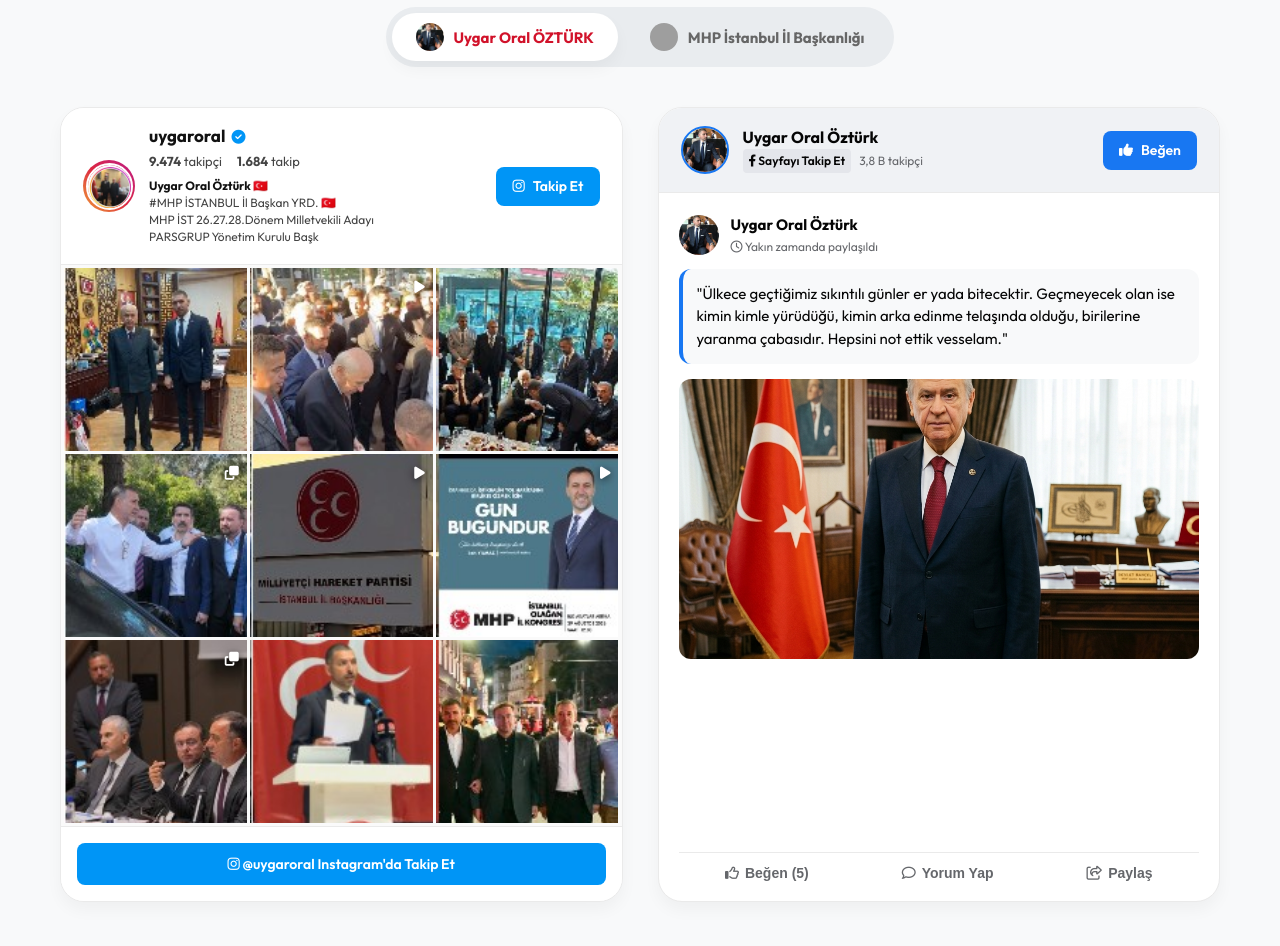
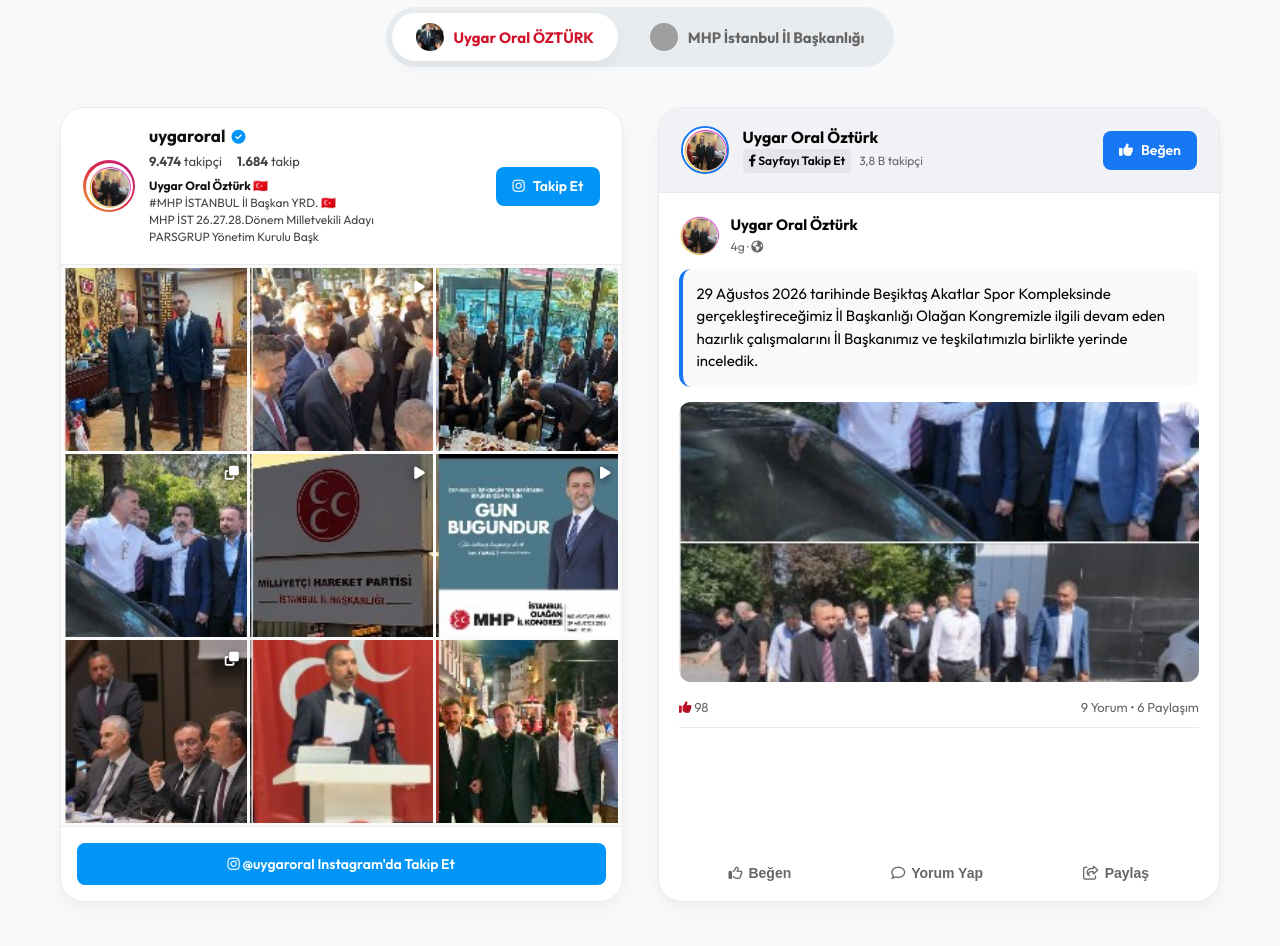
Before and after one commit to rulingghost/mhp, a plain HTML site: page index.html in a window 1280 px wide. Shown: the part 3320-4266 px from the top of the page. Drawn offline with nearby package versions, Linux system fonts and the light colour scheme; grey boxes are pictures that could not be loaded; a web font is replaced by a local one.

Commit message:
Updated Facebook post card with latest real post content and photos

```diff
--- a/index.html
+++ b/index.html
@@ -300,7 +300,7 @@
                     <div class="feed-card facebook-feed">
                         <div class="feed-header fb-page-header">
                             <div class="feed-profile">
-                                <img src="./assets/foto.jpeg" alt="Uygar Oral Öztürk" class="fb-avatar">
+                                <img src="./assets/uygar_insta_profile.jpg" alt="Uygar Oral Öztürk" class="fb-avatar">
                                 <div>
                                     <h4 class="fb-title">Uygar Oral Öztürk</h4>
                                     <div class="fb-sub"><span class="badge-fb"><i class="fab fa-facebook-f"></i> Sayfayı Takip Et</span> <span class="followers-count">3,8 B takipçi</span></div>
@@ -310,20 +310,24 @@
                         </div>
                         <div class="fb-post">
                             <div class="fb-post-user">
-                                <img src="./assets/foto.jpeg" alt="Avatar" class="fb-user-thumb">
+                                <img src="./assets/uygar_insta_profile.jpg" alt="Avatar" class="fb-user-thumb">
                                 <div>
                                     <span class="user-name">Uygar Oral Öztürk</span>
-                                    <span class="post-time"><i class="far fa-clock"></i> Yakın zamanda paylaşıldı</span>
+                                    <span class="post-time">4g · <i class="fas fa-globe-americas"></i></span>
                                 </div>
                             </div>
                             <div class="fb-post-content">
-                                <p>"Ülkece geçtiğimiz sıkıntılı günler er yada bitecektir. Geçmeyecek olan ise kimin kimle yürüdüğü, kimin arka edinme telaşında olduğu, birilerine yaranma çabasıdır. Hepsini not ettik vesselam."</p>
+                                <p>29 Ağustos 2026 tarihinde Beşiktaş Akatlar Spor Kompleksinde gerçekleştireceğimiz İl Başkanlığı Olağan Kongremizle ilgili devam eden hazırlık çalışmalarını İl Başkanımız ve teşkilatımızla birlikte yerinde inceledik.</p>
                             </div>
                             <div class="fb-post-image">
-                                <img src="./assets/mhp_bahceli.jpg" alt="Devlet Bahçeli ile Toplantı">
+                                <img src="./assets/fb_post_photos.jpg" alt="Akatlar Spor Kompleksi Kongre Hazırlık Çalışması">
+                            </div>
+                            <div class="fb-post-stats">
+                                <span class="likes-count"><i class="fas fa-thumbs-up text-primary"></i> 98</span>
+                                <span class="cmt-count">9 Yorum • 6 Paylaşım</span>
                             </div>
                             <div class="fb-post-actions">
-                                <button class="fb-act-btn"><i class="far fa-thumbs-up"></i> Beğen (5)</button>
+                                <button class="fb-act-btn"><i class="far fa-thumbs-up"></i> Beğen</button>
                                 <button class="fb-act-btn"><i class="far fa-comment"></i> Yorum Yap</button>
                                 <button class="fb-act-btn"><i class="far fa-share-square"></i> Paylaş</button>
                             </div>
--- a/style.css
+++ b/style.css
@@ -1233,11 +1233,21 @@
     object-fit: cover;
 }
 
+.fb-post-stats {
+    display: flex;
+    justify-content: space-between;
+    align-items: center;
+    font-size: 13px;
+    color: #65676b;
+    padding-bottom: 10px;
+    border-bottom: 1px solid var(--border-color);
+    margin-bottom: 8px;
+}
+
 .fb-post-actions {
     display: flex;
     justify-content: space-around;
-    border-top: 1px solid var(--border-color);
-    padding-top: 12px;
+    padding-top: 4px;
     margin-top: auto;
 }
 
```
Also changed, not shown: assets/fb_post_photos.jpg (added).
